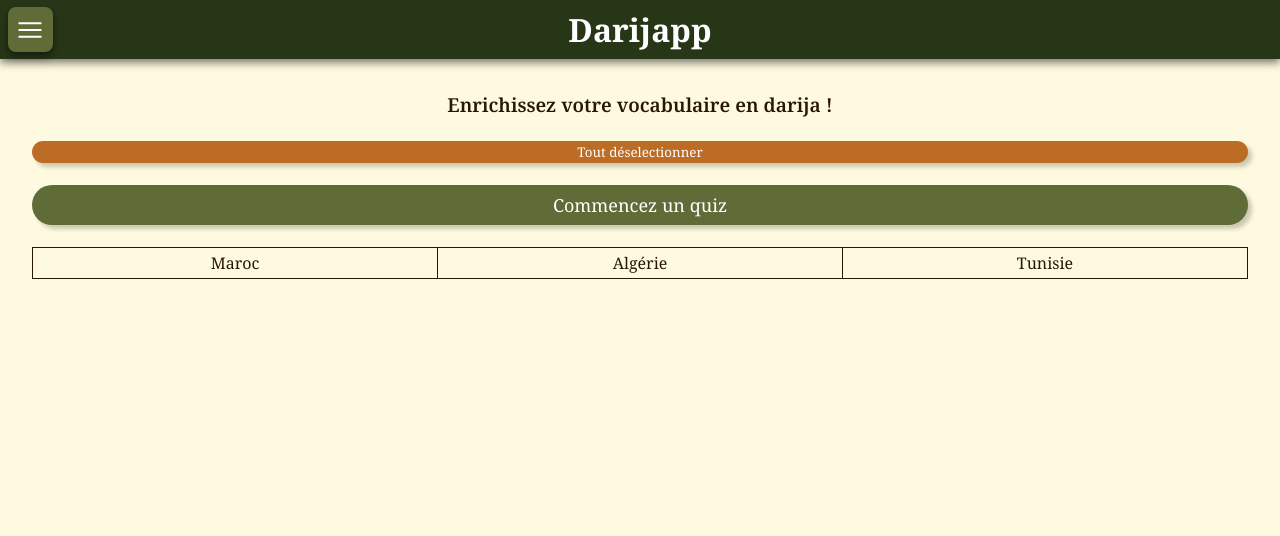
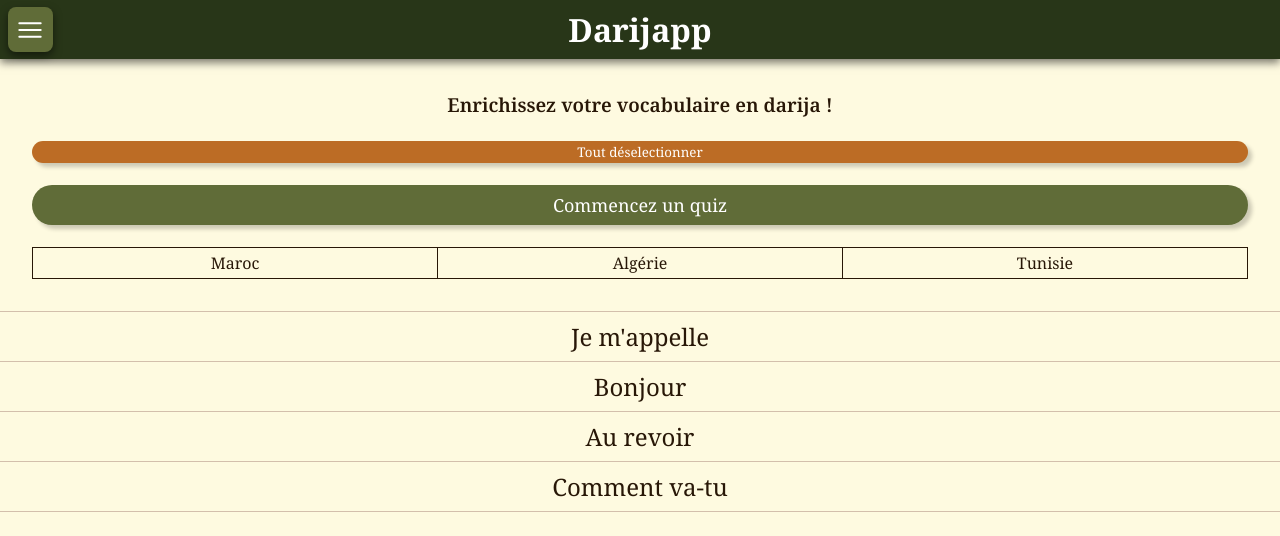
Before and after one commit to AdabLeDabe/Darijapp, a React (Vite) app in the folder darijapp-frontend/: page / in a window 1280 px wide. Shown: the top 536 px of the page. Built offline with nearby package versions, Linux system fonts and the light colour scheme.

Commit message:
Added answers css and component

```diff
--- a/darijapp-frontend/src/App.tsx
+++ b/darijapp-frontend/src/App.tsx
@@ -1,10 +1,13 @@
 import { useState } from 'react'
 import './App.css'
 import Navbar from './components/Navbar'
-import ToggleButtonsDialect from './components/ToggleButtonsDialect';
+import ToggleButtons from './components/ToggleButtons';
+import AnswerButtons from './components/AnswerButtons';
 
 function App() {
-    const [selectedDialect, setSelectedDialect] = useState<string>(""); //Temporary
+    //Temporary states for testing
+    const [selectedDialect, setSelectedDialect] = useState<string>("");
+    const [selectedAnswer, setSelectedAnswer] = useState<string>("");
 
     return (
         <>
@@ -18,12 +21,18 @@ function App() {
                 <button className='btn btn-primary btn-big' type='button'>Commencez un quiz</button>
                 <br />
                 <br />
-                <ToggleButtonsDialect
+                <ToggleButtons
                     selectionChangedCallback={setSelectedDialect}
                     option1='Maroc'
                     option2='Algérie'
                     option3='Tunisie' />
             </div>
+            <AnswerButtons
+                selectionChangedCallback={setSelectedAnswer}
+                answer1="Je m'appelle"
+                answer2='Bonjour'
+                answer3='Au revoir'
+                answer4='Comment va-tu' />
         </>
     )
 }
--- /dev/null
+++ b/darijapp-frontend/src/components/AnswerButtons.tsx
@@ -0,0 +1,37 @@
+import { useState } from "react";
+import "../styles/AnswerButtons.css"
+
+interface AnswerButtonsProps {
+    selectionChangedCallback: (option: string) => void,
+    answer1: string,
+    answer2: string,
+    answer3: string,
+    answer4: string
+}
+
+function AnswerButtons({selectionChangedCallback, answer1, answer2, answer3, answer4}: AnswerButtonsProps) {
+    const [selectedAnswer, setSelectedAnswer] = useState<string>("");
+
+    const selectOption = (option: string) => {
+        setSelectedAnswer(option);
+        selectionChangedCallback(option);
+    }
+
+    const getOptionClassName = (option: string) => {
+        if (selectedAnswer === option)
+            return "answer-btn answer-btn-selected";
+        else
+            return "answer-btn"
+    }
+
+    return (
+        <div className='answers-container'>
+            <div onClick={() => selectOption(answer1)} className={getOptionClassName(answer1)}>{answer1}</div>
+            <div onClick={() => selectOption(answer2)} className={getOptionClassName(answer2)}>{answer2}</div>
+            <div onClick={() => selectOption(answer3)} className={getOptionClassName(answer3)}>{answer3}</div>
+            <div onClick={() => selectOption(answer4)} className={getOptionClassName(answer4)}>{answer4}</div>
+        </div>
+    )
+}
+
+export default AnswerButtons;
--- a/darijapp-frontend/src/components/ToggleButtonsDialect.tsx
+++ b/darijapp-frontend/src/components/ToggleButtons.tsx
@@ -1,14 +1,14 @@
 import { useState } from "react";
-import "../styles/ToggleButtonsDialect.css"
+import "../styles/ToggleButtons.css"
 
-interface ToggleButtonsDialectProps {
+interface ToggleButtonsProps {
     selectionChangedCallback: (option: string) => void,
     option1: string,
     option2: string,
     option3: string
 }
 
-function ToggleButtonsDialect({ selectionChangedCallback, option1, option2, option3 }: ToggleButtonsDialectProps) {
+function ToggleButtons({ selectionChangedCallback, option1, option2, option3 }: ToggleButtonsProps) {
     const [selectedOption, setSelectedOption] = useState<string>("");
 
     const selectOption = (option: string) => {
@@ -18,13 +18,13 @@ function ToggleButtonsDialect({ selectionChangedCallback, option1, option2, opti
 
     const getOptionClassName = (option: string) => {
         if (selectedOption === option)
-            return "toggle-btn-dialect toggle-btn-dialect-enabled";
+            return "toggle-btn toggle-btn-selected";
         else
-            return "toggle-btn-dialect"
+            return "toggle-btn"
     }
 
     return (
-        <div className='toggle-btn-dialect-container'>
+        <div className='toggle-btn-container'>
             <div onClick={() => selectOption(option1)} className={getOptionClassName(option1)}>{option1}</div>
             <div onClick={() => selectOption(option2)} className={getOptionClassName(option2)}>{option2}</div>
             <div onClick={() => selectOption(option3)} className={getOptionClassName(option3)}>{option3}</div>
@@ -32,4 +32,4 @@ function ToggleButtonsDialect({ selectionChangedCallback, option1, option2, opti
     )
 }
 
-export default ToggleButtonsDialect;
+export default ToggleButtons;
--- a/darijapp-frontend/src/index.css
+++ b/darijapp-frontend/src/index.css
@@ -20,6 +20,8 @@
     --color-text: #281707;
     --color-text-light: white;
 
+    --color-border-light: #d3bfac;
+
     font-synthesis: none;
     text-rendering: optimizeLegibility;
     -webkit-font-smoothing: antialiased;
--- /dev/null
+++ b/darijapp-frontend/src/styles/AnswerButtons.css
@@ -0,0 +1,22 @@
+.answers-container {
+    width: 100%;
+    display: flex;
+    flex-direction: column;
+    border-top: 1px solid var(--color-border-light);
+}
+
+.answer-btn {
+    text-align: center;
+    flex: 1;
+    padding: 0.5rem 0.25rem;
+    border-bottom: 1px solid var(--color-border-light);
+    -webkit-user-select: none;
+    -ms-user-select: none;
+    user-select: none;
+    font-size: x-large;
+}
+
+.answer-btn-selected {
+    background-color: var(--color-secondary);
+    box-shadow: inset 2px 2px 0.5rem 2px rgba(0, 0, 0, 0.288);
+}
--- a/darijapp-frontend/src/styles/ToggleButtonsDialect.css
+++ b/darijapp-frontend/src/styles/ToggleButtons.css
@@ -1,10 +1,10 @@
-.toggle-btn-dialect-container {
+.toggle-btn-container {
     display: flex;
     border: 1px solid var(--color-text);
     border-left: 0px solid var(--color-text);
 }
 
-.toggle-btn-dialect {
+.toggle-btn {
     text-align: center;
     flex: 1;
     padding: 0.25rem;
@@ -14,7 +14,7 @@
     user-select: none;
 }
 
-.toggle-btn-dialect-enabled {
+.toggle-btn-selected {
     background-color: var(--color-main-orange);
     color: var(--color-text-light);
     box-shadow: inset 2px 2px 0.5rem 2px rgba(0, 0, 0, 0.288);
```
